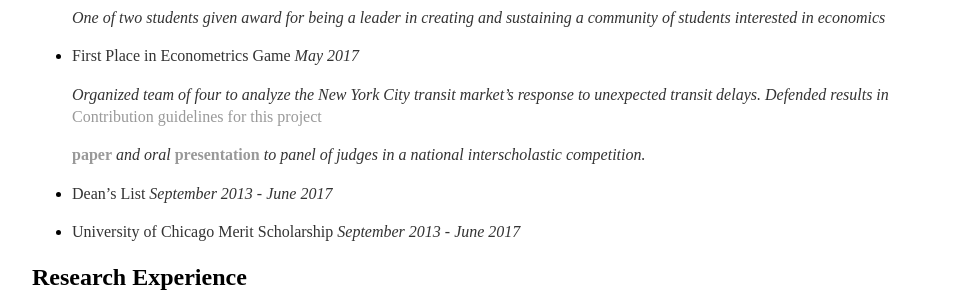
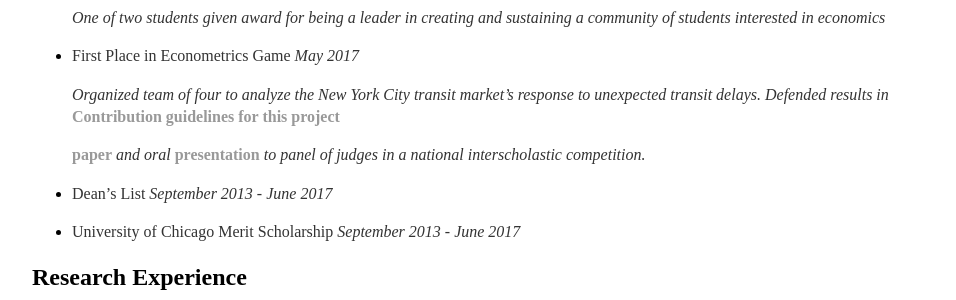
Before and after one commit to lcurrier/lcurrier.github.io, a Jekyll site: the page built from cv/index.md, in a window 1280 px wide. Shown: the part 703-1003 px from the top of the page, without its empty margins (160-1116 px from the left). Built offline with Jekyll 4.4.1, drawn with Linux system fonts in a browser that asks for light colours.

```diff
--- a/cv/index.md
+++ b/cv/index.md
@@ -38,7 +38,7 @@ Honors Thesis: "To Post, Or Not To Post: An Investigation of Posted Wage Informa
 
     *Organized team of four to analyze the New York City transit
     market's response to unexpected transit delays. Defended results in*
-    [Contribution guidelines for this project](team-3-presentation.pdf)
+    [__Contribution guidelines for this project__](team-3-presentation.pdf)
 
 
     __<a href="2019-year-williamsburg.pdf" class="download" color= "blue" title="paper">paper</a>__ *and oral* __<a href="team-3-presentation.pdf" class="download" color= "blue" title="presentation">presentation</a>__ *to panel of judges in a national
```
